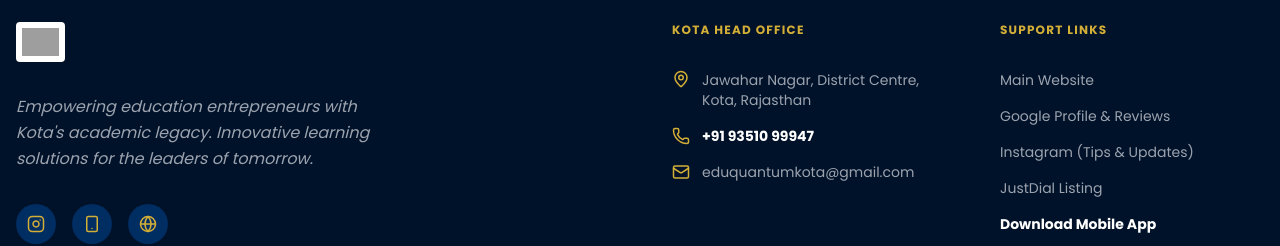
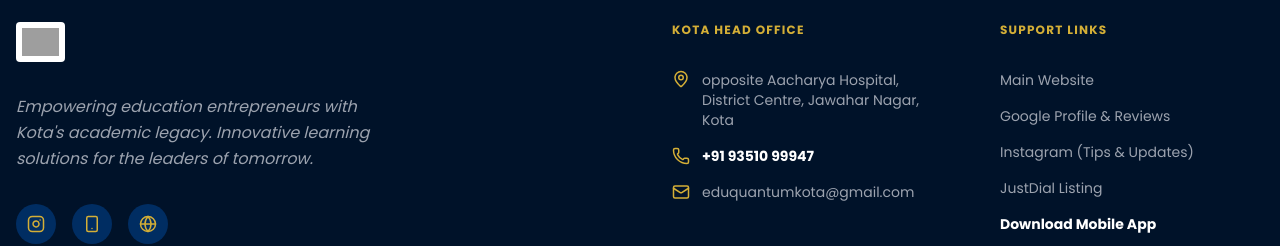
Before and after one commit to eduquantumkota/EdyQuantumKota-Landing-Page, a React (Vite) app: page / in a window 1280 px wide. Shown: the part 5513-5759 px from the top of the page. Built offline with nearby package versions, Linux system fonts and the light colour scheme; grey boxes are pictures that could not be loaded.

Commit message:
fix: Update head office address
Refine the head office address displayed to be more precise and helpful for potential franchisees.

```diff
--- a/App.tsx
+++ b/App.tsx
@@ -498,7 +498,7 @@ const App: React.FC = () => {
               <div className="space-y-4 text-sm text-gray-400">
                 <p className="flex items-start gap-3">
                   <MapPin size={18} className="text-gold shrink-0" />
-                  <span>Jawahar Nagar, District Centre, <span className="notranslate">Kota</span>, Rajasthan</span>
+                  <span>opposite Aacharya Hospital, District Centre, Jawahar Nagar, Kota</span>
                 </p>
                 <p className="flex items-center gap-3">
                   <Phone size={18} className="text-gold" />
```
